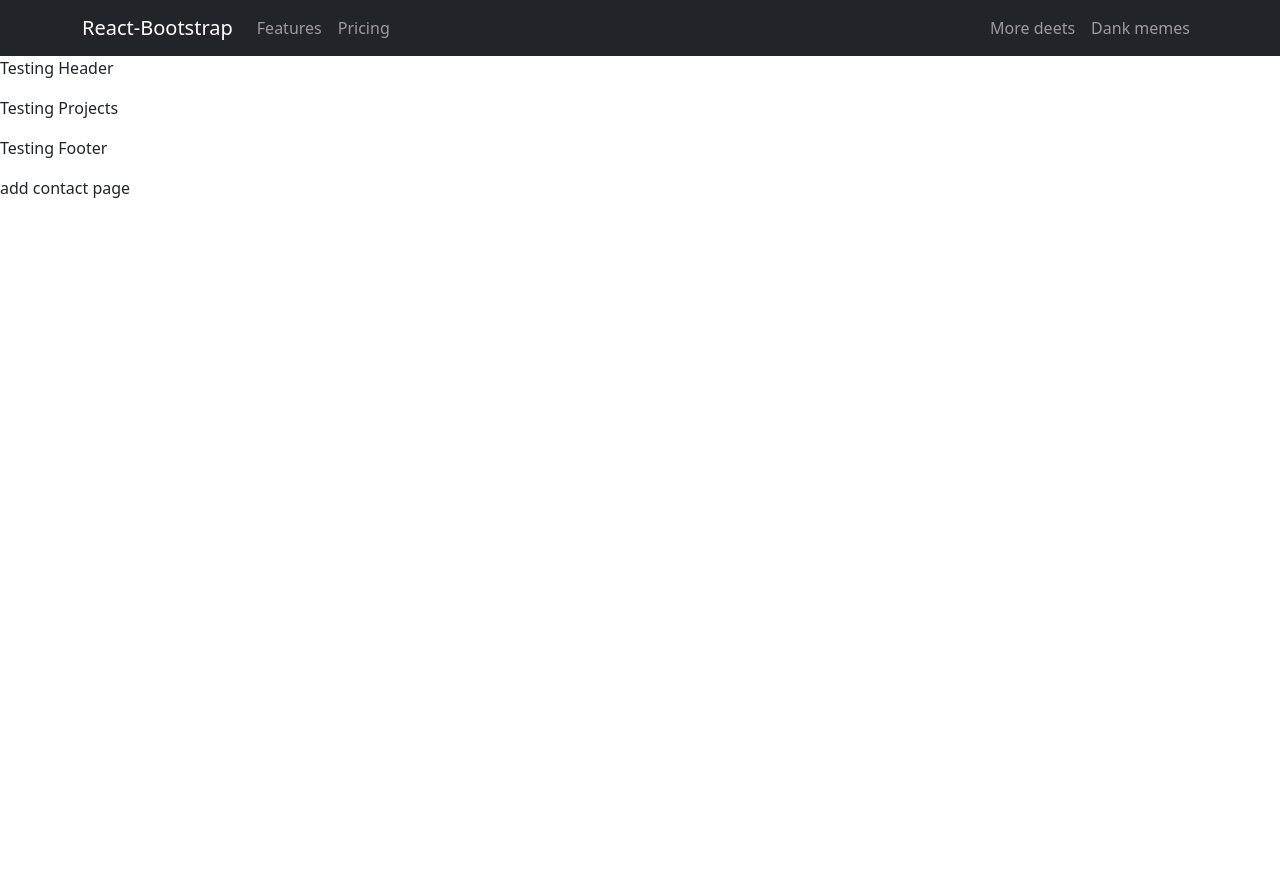
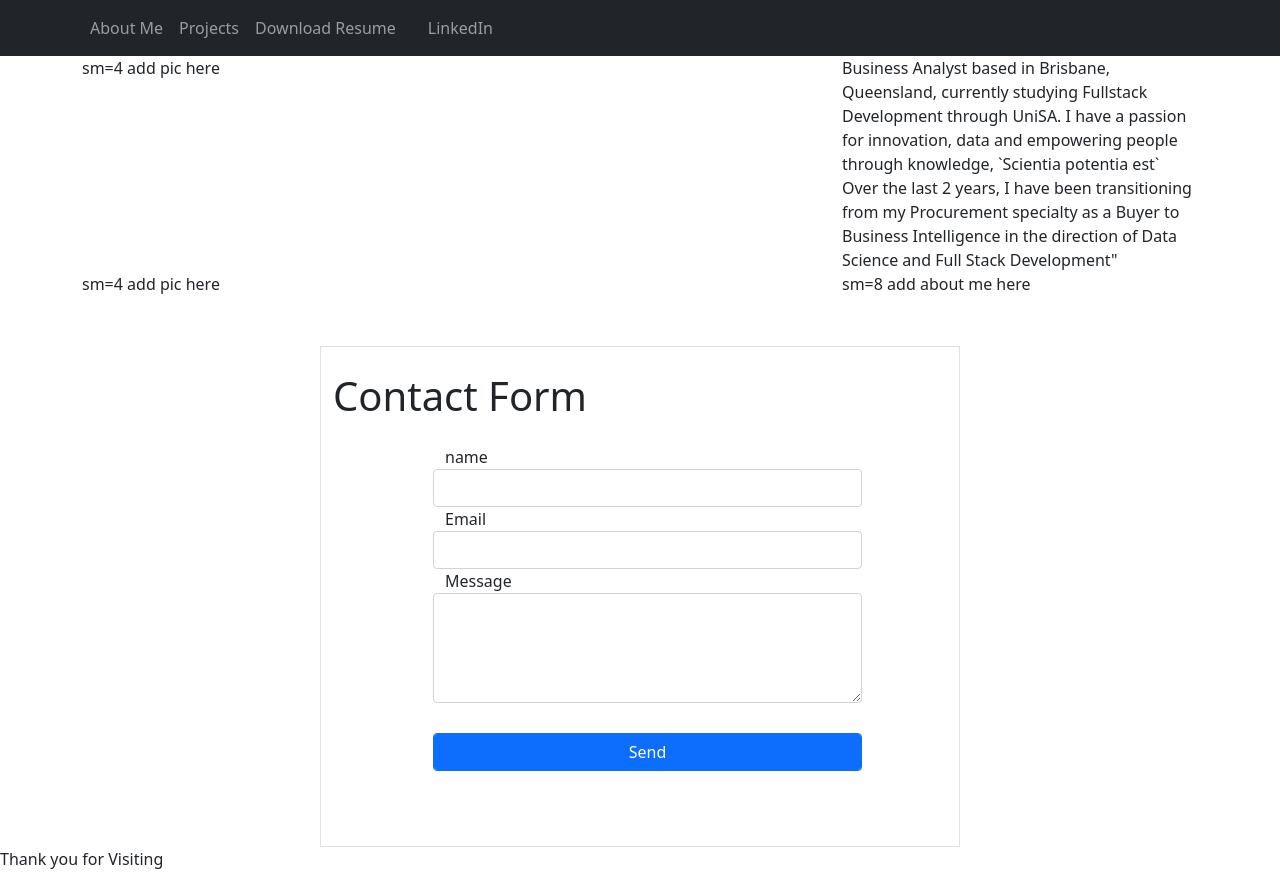
Before and after one commit to caz1502/react-my-portfolio-site, a React (Create React App) app: page / in a window 1280 px wide. Before the commit the page ends 800 px from the top, so only its background shows below. Built offline with nearby package versions, Linux system fonts and the light colour scheme.

Commit message:
working contact form

```diff
--- a/package.json
+++ b/package.json
@@ -3,10 +3,13 @@
   "version": "0.1.0",
   "private": true,
   "dependencies": {
+    "@fortawesome/fontawesome-free": "^5.15.4",
     "@testing-library/jest-dom": "^5.16.1",
     "@testing-library/react": "^12.1.2",
     "@testing-library/user-event": "^13.5.0",
+    "axios": "^0.25.0",
     "bootstrap": "^5.1.3",
+    "emailjs-com": "^3.2.0",
     "react": "^17.0.2",
     "react-bootstrap": "^2.1.1",
     "react-dom": "^17.0.2",
--- a/src/App.js
+++ b/src/App.js
@@ -1,10 +1,12 @@
 import React from "react";
 import "bootstrap/dist/css/bootstrap.min.css";
+import "@fortawesome/fontawesome-free/css/all.min.css";
 // import "./App.css";
 import Navigation from "./components/Navigation";
 import Header from "./components/Header";
 import Projects from "./components/Projects";
 import Footer from "./components/Footer";
+import Contact from "./components/Contact";
 
 function App() {
   return (
@@ -12,8 +14,8 @@ function App() {
       <Navigation />
       <Header />
       <Projects />
+      <Contact />
       <Footer />
-      add contact page
     </div>
   );
 }
--- /dev/null
+++ b/src/components/Contact.js
@@ -0,0 +1,48 @@
+import React from "react";
+import emailjs from "emailjs-com";
+
+
+// import "../styles/Footer.css";
+// We use JSX curly braces to evaluate the style object on the JSX tag
+
+
+const Contact = () => {
+
+  function sendEmail(e) {
+    e.preventDefault();
+
+    emailjs.sendForm(
+      "service_rp0nkhq",
+      "template_f0su0t1",
+      e.target,
+      "user_qWYzySIIYWT3W9itB9iJn"
+    ).then(res => {
+      console.log(res);
+    }).catch(err=> console.log(err));
+  }
+  return (
+    <div
+      className="container border"
+      style={{
+        marginTop: "50px",
+        width: "50%",
+      }}
+    >
+      <h1 style={{ marginTop: "25px" }}>Contact Form</h1>
+      <form className="row" style={{ margin: "25px 85px 75px 100px" }} onSubmit={sendEmail}>
+        <label>name</label>
+        <input type="text" name="name" className="form-control" />
+
+        <label>Email</label>
+        <input type="email" name="user_name" className="form-control" />
+
+        <label>Message</label>
+        <textarea name="message" rows="4" className="form-control" />
+        <input type="submit" value="Send" className="form-control btn btn-primary"
+          style={{ marginTop: "30px"}}/>
+      </form>
+    </div>
+  );
+}
+
+export default Contact;
--- a/src/components/Footer.js
+++ b/src/components/Footer.js
@@ -6,7 +6,7 @@ function Footer() {
   return (
 
       <div>
-        <p>Testing Footer</p>
+        <p>Thank you for Visiting</p>
       </div>
 
   );
--- a/src/components/Header.js
+++ b/src/components/Header.js
@@ -1,4 +1,5 @@
 import React from "react";
+import { Container, Col, Row } from "react-bootstrap";
 
 // import "../styles/Footer.css";
 
@@ -6,11 +7,21 @@ import React from "react";
 
 function Header() {
   return (
-
-      <div>
-        <p>Testing Header</p>
-      </div>
-
+    <div id="about-me">
+      <Container>
+        <Row>
+          <Col sm={8}>sm=4 add pic here</Col>
+          <Col sm={4}>
+            Business Analyst based in Brisbane, Queensland, currently studying
+            Fullstack Development through UniSA. I have a passion for
+            innovation, data and empowering people through knowledge, `Scientia
+            potentia est` Over the last 2 years, I have been transitioning from
+            my Procurement specialty as a Buyer to Business Intelligence in the
+            direction of Data Science and Full Stack Development"
+          </Col>
+        </Row>
+      </Container>
+    </div>
   );
 }
 
--- a/src/components/Navigation.js
+++ b/src/components/Navigation.js
@@ -1,9 +1,7 @@
 import React from "react";
-import { Navbar, Nav, Container, NavDropdown } from "react-bootstrap";
+import { Navbar, Nav, Container } from "react-bootstrap";
 
 // import "../styles/Footer.css";
-
-
 // We use JSX curly braces to evaluate the style object on the JSX tag
 
 function Navigation() {
@@ -11,18 +9,26 @@ function Navigation() {
     <div>
       <Navbar collapseOnSelect expand="lg" bg="dark" variant="dark">
         <Container>
-          <Navbar.Brand href="#home">React-Bootstrap</Navbar.Brand>
           <Navbar.Toggle aria-controls="responsive-navbar-nav" />
           <Navbar.Collapse id="responsive-navbar-nav">
             <Nav className="me-auto">
-              <Nav.Link href="#features">Features</Nav.Link>
-              <Nav.Link href="#pricing">Pricing</Nav.Link>
-
-            </Nav>
-            <Nav>
-              <Nav.Link href="#deets">More deets</Nav.Link>
-              <Nav.Link eventKey={2} href="#memes">
-                Dank memes
+              <Nav.Link href="#about-me">About Me</Nav.Link>
+              <Nav.Link href="#projects">Projects</Nav.Link>
+              <Nav.Link href="#Resume">Download Resume</Nav.Link>
+              <Nav.Link
+                href="https://github.com/caz1502"
+                target="_blank"
+                rel="noopener noreferrer"
+              >
+                {" "}
+              </Nav.Link>
+              <Nav.Link
+                href="https://www.linkedin.com/in/carol-shiers-001420b6/"
+                target="_blank"
+                rel="noopener noreferrer"
+              >
+                {" "}
+                LinkedIn
               </Nav.Link>
             </Nav>
           </Navbar.Collapse>
--- a/src/components/Projects.js
+++ b/src/components/Projects.js
@@ -1,4 +1,5 @@
 import React from "react";
+import { Row, Container, Col} from "react-bootstrap";
 
 // import "../styles/Footer.css";
 
@@ -6,12 +7,17 @@ import React from "react";
 
 function Projects() {
   return (
-
-      <div>
-        <p>Testing Projects</p>
-      </div>
-
+    <div id="projects">
+      <Container>
+        <Row>
+          <Col sm={8}>sm=4 add pic here</Col>
+          <Col sm={4}>sm=8 add about me here</Col>
+        </Row>
+      </Container>
+    </div>
   );
 }
 
+
+
 export default Projects;
--- a/src/index.js
+++ b/src/index.js
@@ -3,6 +3,7 @@ import ReactDOM from 'react-dom';
 import './index.css';
 import App from './App';
 import "bootstrap/dist/css/bootstrap.min.css";
+import "@fortawesome/fontawesome-free/css/all.min.css";
 
 
 ReactDOM.render(
```
Also changed, not shown: 1 other file (tests, documents, lock files or other folders).
